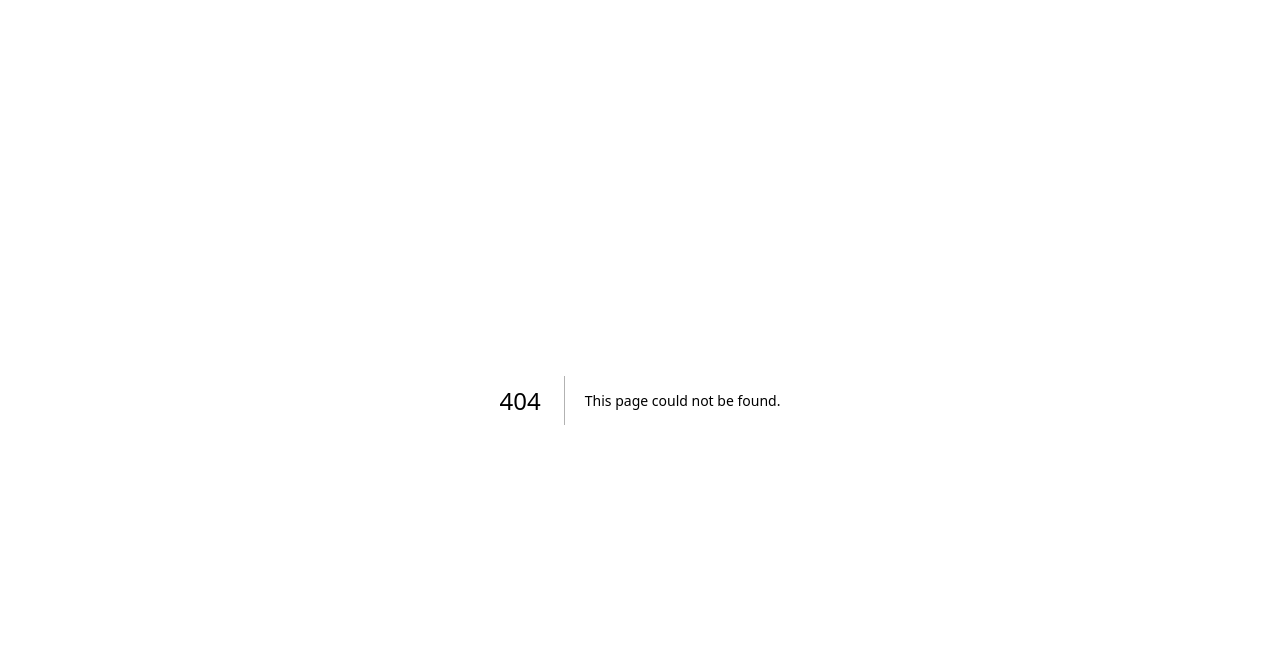
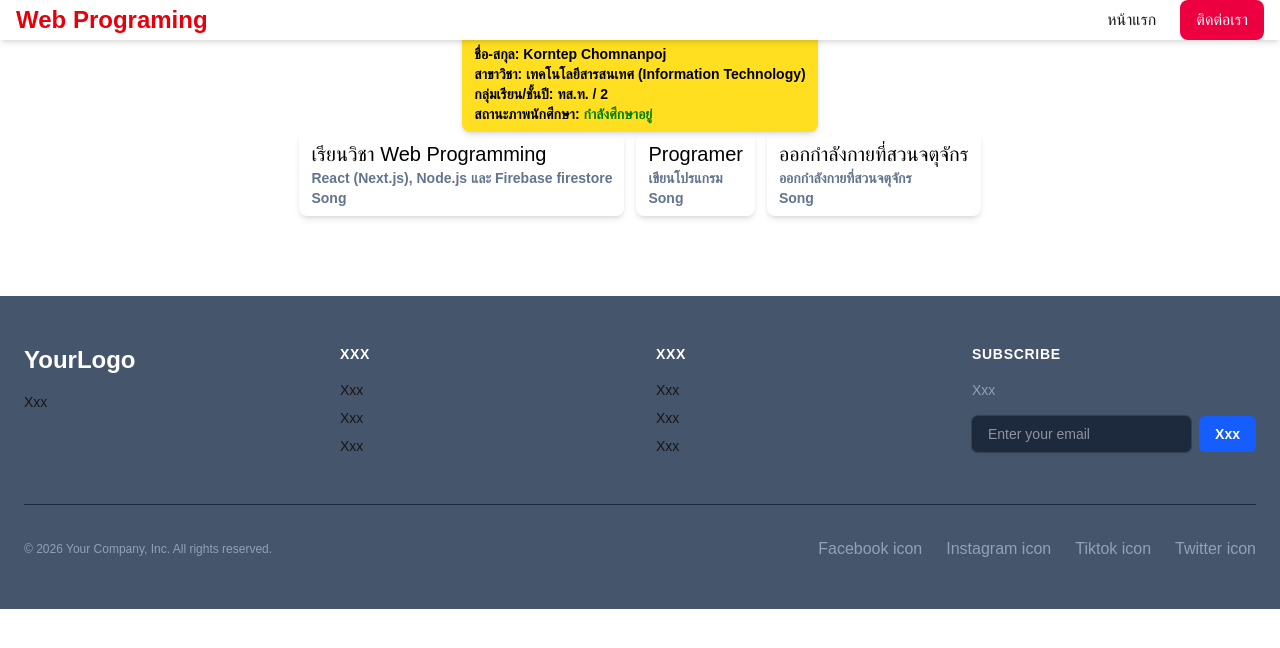
Before and after one commit to korntepchomnanpoj-star/song-next-app, a Next.js app: page /week03 in a window 1280 px wide. Before the commit this address had no page. Shown: the top 648 px of the page. Built offline with nearby package versions, Linux system fonts and the light colour scheme.

Commit message:
week03 commit

```diff
--- a/app/components/header.tsx
+++ b/app/components/header.tsx
@@ -1,7 +1,7 @@
 export default function Header(){
 
     return ( <header className="bg-white shadow-md fixed w-full top-0 left-0 z-50">
-  <nav className="max-w-7xl mx-auto px-4 flex justify-between h-16 items-center">
+  <nav className="max-w-7xl mx-auto px-4 flex justify-between h-10 items-center">
     <a href="#" className="text-2xl font-bold text-red-600">Web Programing</a>
 
     <div className="hidden md:flex items-center gap-6 text-white-600">
--- /dev/null
+++ b/app/data/toDoList.tsx
@@ -0,0 +1,23 @@
+export const toDoList = [
+    {
+        title: "เรียนวิชา Web Programming",
+        desc: "React (Next.js), Node.js และ Firebase firestore",
+        date_added: "23/07/2569",
+        author: "Song",
+        status: true
+    },
+    {
+        title: "Programer",
+        desc: "เขียนโปรแกรม",
+        date_added: "23/07/2569",
+        author: "Song",
+        status: true
+    },
+    {
+        title: "ออกกำลังกายที่สวนจตุจักร",
+        desc: "ออกกำลังกายที่สวนจตุจักร",
+        date_added: "23/07/2569",
+        author: "Song",
+        status: true
+    }
+];
--- /dev/null
+++ b/app/week03/page.tsx
@@ -0,0 +1,57 @@
+import Header from "../components/header";
+import Footer from "../components/footer";
+import { toDoList } from "../data/toDoList";
+
+export default function ToDoList(){
+
+    let name = "Korntep Chomnanpoj";
+    const major = "เทคโนโลยีสารสนเทศ (Information Technology)";
+    let classyear = 2;
+    let classSec = "ทส.ท.";
+    let active = true;
+
+    const isActive = (act: boolean) => {
+        if(act)
+       return <span style={{color: "green"}}>กำลังศึกษาอยู่</span>;
+       return <span style={{color: "red"}}>ไม่ไดเป็นนักศึกษาแล้วนะ</span>;
+    }
+
+    const tmpTdl = toDoList.map(item =>
+        <ul>
+        <div className="px-3 py-2 bg-white-600 text-black text-sm font-semibold rounded-lg shadow-md hover:bg-gray-200 transition">
+      <h3 className="text-xl font-medium text-black">{item.title}</h3>
+      <p className="text-slate-500 text-sm">{item.desc}</p>
+      <p className="text-slate-500 text-sm">{item.author}</p>
+      <p className="text-slate-500 text-sm">{item.status}</p>
+    </div>
+        </ul>
+    );
+
+    console.log(`Name: ${name}`);
+    console.log(`Major: ${major}`);
+
+    return(
+        <>
+
+        <Header/>
+        <div className= "flex justify-center gap-3">
+
+    <a className="px-3 py-2 bg-yellow-300 text-black text-sm font-semibold rounded-lg shadow-md hover:bg-gray-200 transition">
+      <p className="font-bold text-xl mb-2">To Do Lists:</p>
+      <p>
+        ชื่อ-สกุล: {name} <br></br>
+        สาขาวิชา: {major} <br></br>
+        กลุ่มเรียน/ชั้นปี: {classSec} / {classyear} <br></br>
+        สถานะภาพนักศึกษา: {isActive(active)} <br></br>
+      </p>
+      </a>
+      </div>
+
+      <div className= "flex justify-center gap-3">
+        {tmpTdl}
+      </div>
+      <Footer/>
+      </>
+
+    );
+}
```
